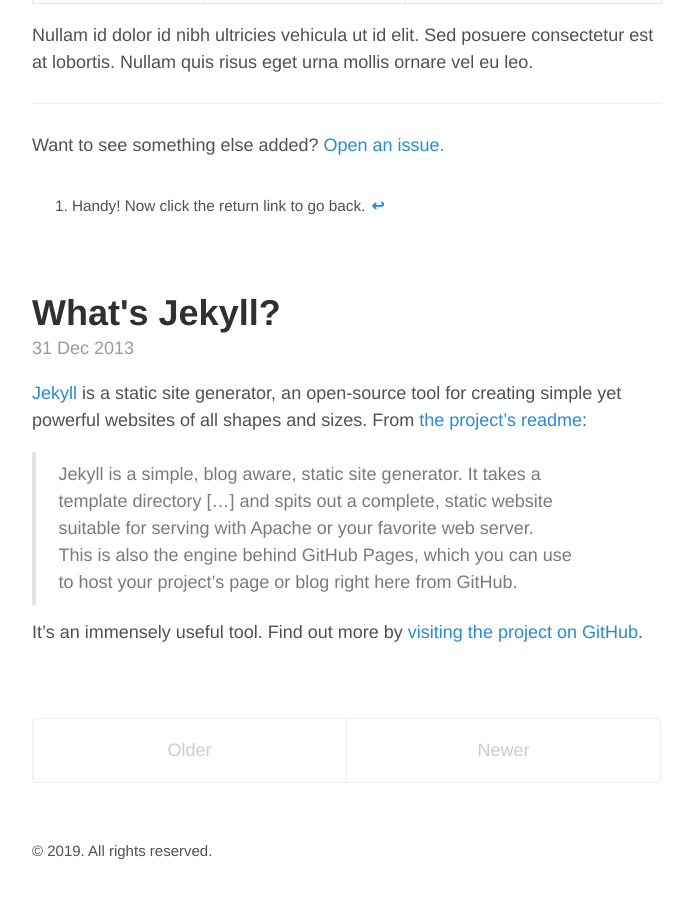
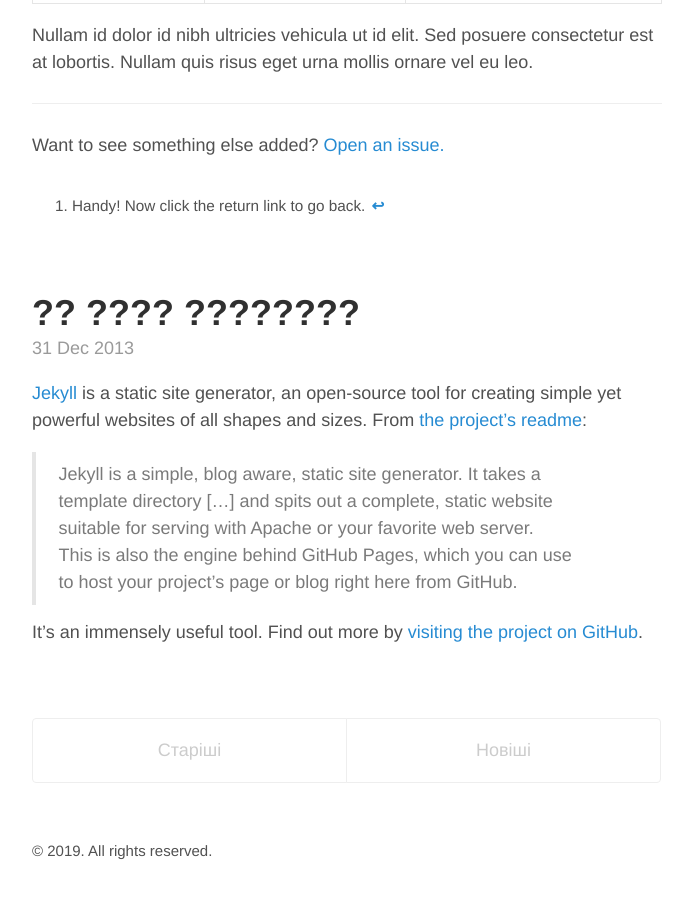
Before and after one commit to pnmrnko/pnmrnko.github.io, a Jekyll site: the page built from index.html, in a window 1280 px wide and 900 px high, scrolled down 6254 px. Shown: the whole window, without its empty margins (293-986 px from the left). Built offline with Jekyll 4.4.1, drawn with Linux system fonts in a browser that asks for light colours; the list of posts is cut into pages by our own code.

Commit message:
Rename post

```diff
--- a/_posts/2013-12-31-whats-jekyll.md
+++ b/_posts/2013-12-31-whats-jekyll.md
@@ -1,6 +1,6 @@
 ---
 layout: post
-title: What's Jekyll?
+title: ?? ???? ????????
 ---
 
 [Jekyll](http://jekyllrb.com) is a static site generator, an open-source tool for creating simple yet powerful websites of all shapes and sizes. From [the project's readme](https://github.com/jekyll/jekyll/blob/master/README.markdown):
--- a/index.html
+++ b/index.html
@@ -23,11 +23,11 @@ title: Home
   {% if paginator.next_page %}
     <a class="pagination-item older" href="{{ paginator.next_page_path | prepend: site.baseurl }}">Older</a>
   {% else %}
-    <span class="pagination-item older">Older</span>
+    <span class="pagination-item older">Старіші</span>
   {% endif %}
   {% if paginator.previous_page %}
     <a class="pagination-item newer" href="{{ paginator.previous_page_path | prepend: site.baseurl }}">Newer</a>
   {% else %}
-    <span class="pagination-item newer">Newer</span>
+    <span class="pagination-item newer">Новіші</span>
   {% endif %}
 </div>
```
